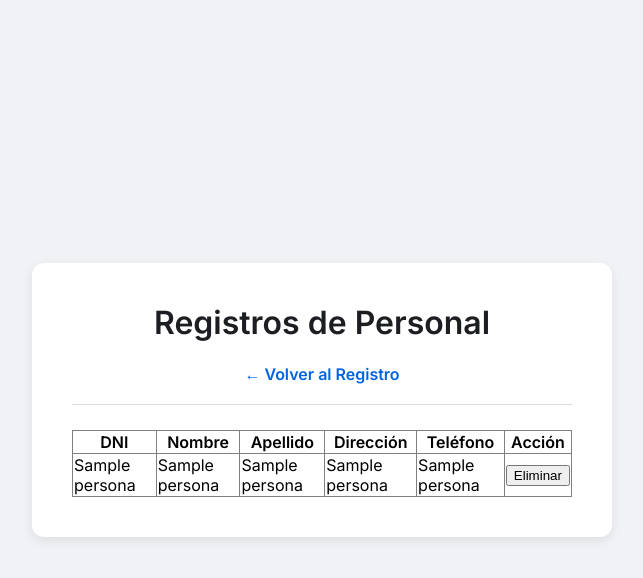
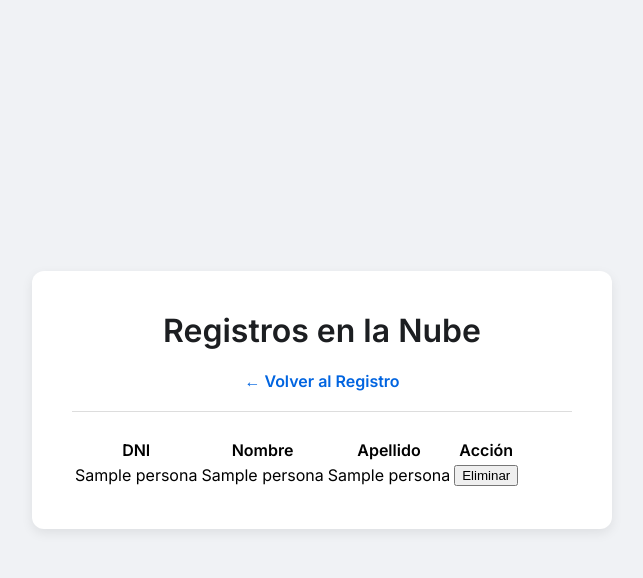
Before and after one commit to cortez200/proyecto-personas, a Flask app: page /administrar in a window 1280 px wide. Shown: the top 578 px of the page, without its empty margins (318-961 px from the left). Run offline with Flask 3, Linux system fonts and the light colour scheme; a database or web service that is not in the repository returns one stand-in record (values such as "Sample title"); some libraries are stand-ins or nearby versions.

Commit message:
Solución definitiva pantalla blanca y cache

```diff
--- a/app.py
+++ b/app.py
@@ -2,7 +2,14 @@ from flask import Flask, render_template, request, redirect, url_for, jsonify
 import psycopg2
 import os
 
-app = Flask(__name__, template_folder='templates')
+# Agregamos static_url_path para forzar la ruta de estilos
+app = Flask(__name__,
+            template_folder='templates',
+            static_folder='static',
+            static_url_path='/static')
+
+# Esto obliga al navegador a no guardar el diseño viejo en memoria
+app.config['SEND_FILE_MAX_AGE_DEFAULT'] = 0
 
 # --- CONFIGURACIÓN CON TUS DATOS REALES DE RENDER ---
 DB_HOST = 'dpg-d7bbpbqdbo4c73dsa5gg-a.oregon-postgres.render.com'
@@ -13,17 +20,12 @@ DB_PASSWORD = 'piiTTVRlztV0rbErYkaPWPqVtOFIiG2v'
 def conectar_db():
     try:
         conn = psycopg2.connect(
-            dbname=DB_NAME,
-            user=DB_USER,
-            password=DB_PASSWORD,
-            host=DB_HOST
-        )
+            dbname=DB_NAME, user=DB_USER, password=DB_PASSWORD, host=DB_HOST)
         return conn
     except psycopg2.Error as e:
         print("Error al conectar a la base de datos:", e)
         return None
 
-# --- NUEVO: FUNCIÓN PARA CREAR LA TABLA AUTOMÁTICAMENTE ---
 def inicializar_base_de_datos():
     conn = conectar_db()
     if conn:
@@ -46,10 +48,7 @@ def inicializar_base_de_datos():
         except Exception as e:
             print("❌ Error al crear la tabla:", e)
 
-# Ejecutamos la creación de la tabla al arrancar la app
 inicializar_base_de_datos()
-
-# --- RUTAS ---
 
 @app.route('/')
 def index():
@@ -81,8 +80,10 @@ def administrar():
         cursor = conn.cursor()
         cursor.execute("SELECT * FROM personas ORDER BY apellido")
         registros = cursor.fetchall()
+        cursor.close()
         conn.close()
-    return render_template('administrar.html', registros=registros)
+    # Cambié el nombre a 'personas_list' para evitar conflictos con palabras reservadas
+    return render_template('administrar.html', personas_list=registros)
 
 @app.route('/eliminar/<dni>', methods=['POST'])
 def eliminar_registro(dni):
@@ -91,6 +92,7 @@ def eliminar_registro(dni):
         cursor = conn.cursor()
         cursor.execute("DELETE FROM personas WHERE dni = %s", (dni,))
         conn.commit()
+        cursor.close()
         conn.close()
     return redirect(url_for('administrar'))
 
--- a/templates/administrar.html
+++ b/templates/administrar.html
@@ -2,34 +2,34 @@
 <html lang="es">
 <head>
     <meta charset="UTF-8">
-    <meta name="viewport" content="width=device-width, initial-scale=1.0">
     <title>Administrar Personal</title>
     <link rel="stylesheet" href="{{ url_for('static', filename='styles.css') }}">
 </head>
 <body>
     <div class="container">
-        <h1>Registros de Personal</h1>
+        <h1>Registros en la Nube</h1>
         <a href="/" class="administrar-link">← Volver al Registro</a>
         <div class="separator"></div>
 
-        {% if registros %}
-        <table border="1" style="width: 100%; border-collapse: collapse; margin-top: 20px;">
+        {% if personas_list %}
+        <table>
             <thead>
                 <tr>
                     <th>DNI</th>
                     <th>Nombre</th>
                     <th>Apellido</th>
-                    <th>Dirección</th>
-                    <th>Teléfono</th>
                     <th>Acción</th>
                 </tr>
             </thead>
             <tbody>
-                {% for persona in registros %}
+                {% for p in personas_list %}
                 <tr>
-                    <td>{{ persona[1] }}</td> <td>{{ persona[2] }}</td> <td>{{ persona[3] }}</td> <td>{{ persona[4] }}</td> <td>{{ persona[5] }}</td> <td>
-                        <form action="{{ url_for('eliminar_registro', dni=persona[1]) }}" method="post">
-                            <button type="submit" class="btn-eliminar" onclick="return confirm('¿Seguro que quieres eliminar?')">Eliminar</button>
+                    <td>{{ p[1] }}</td>
+                    <td>{{ p[2] }}</td>
+                    <td>{{ p[3] }}</td>
+                    <td>
+                        <form action="{{ url_for('eliminar_registro', dni=p[1]) }}" method="POST" style="margin:0;">
+                            <button type="submit" class="btn-eliminar" onclick="return confirm('¿Eliminar?')">Eliminar</button>
                         </form>
                     </td>
                 </tr>
@@ -37,7 +37,7 @@
             </tbody>
         </table>
         {% else %}
-        <p style="text-align: center;">No hay registros todavía.</p>
+        <p style="text-align:center;">No hay registros guardados.</p>
         {% endif %}
     </div>
 </body>
```
